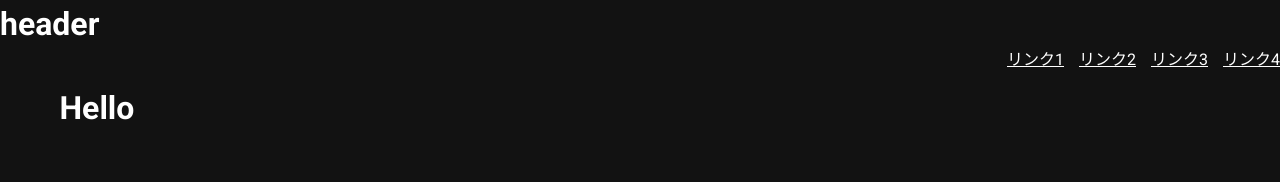
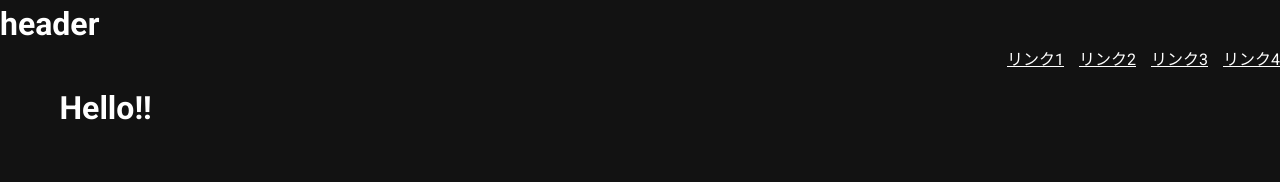
Before and after one commit to seee-shun/sentan-web, a Nuxt app: page / in a window 1280 px wide. Shown: the top 182 px of the page. Built offline with nearby package versions, Linux system fonts and the light colour scheme.

Commit message:
initialcommit

```diff
--- a/pages/index.vue
+++ b/pages/index.vue
@@ -1,3 +1,3 @@
 <template>
-  <h1>Hello</h1>
+  <h1>Hello!!</h1>
 </template>
```
Also changed, not shown: 1 other file (tests, documents, lock files or other folders).
